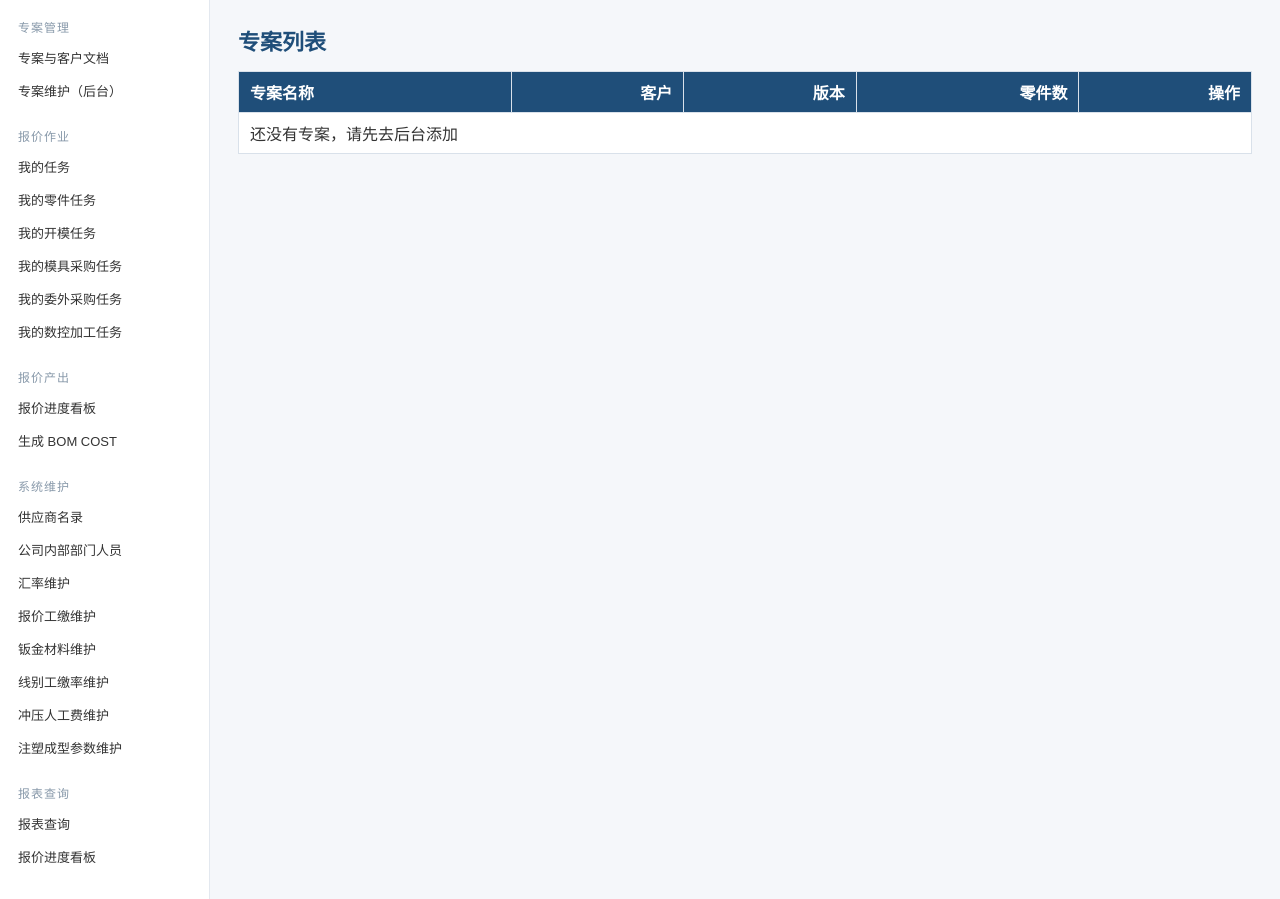
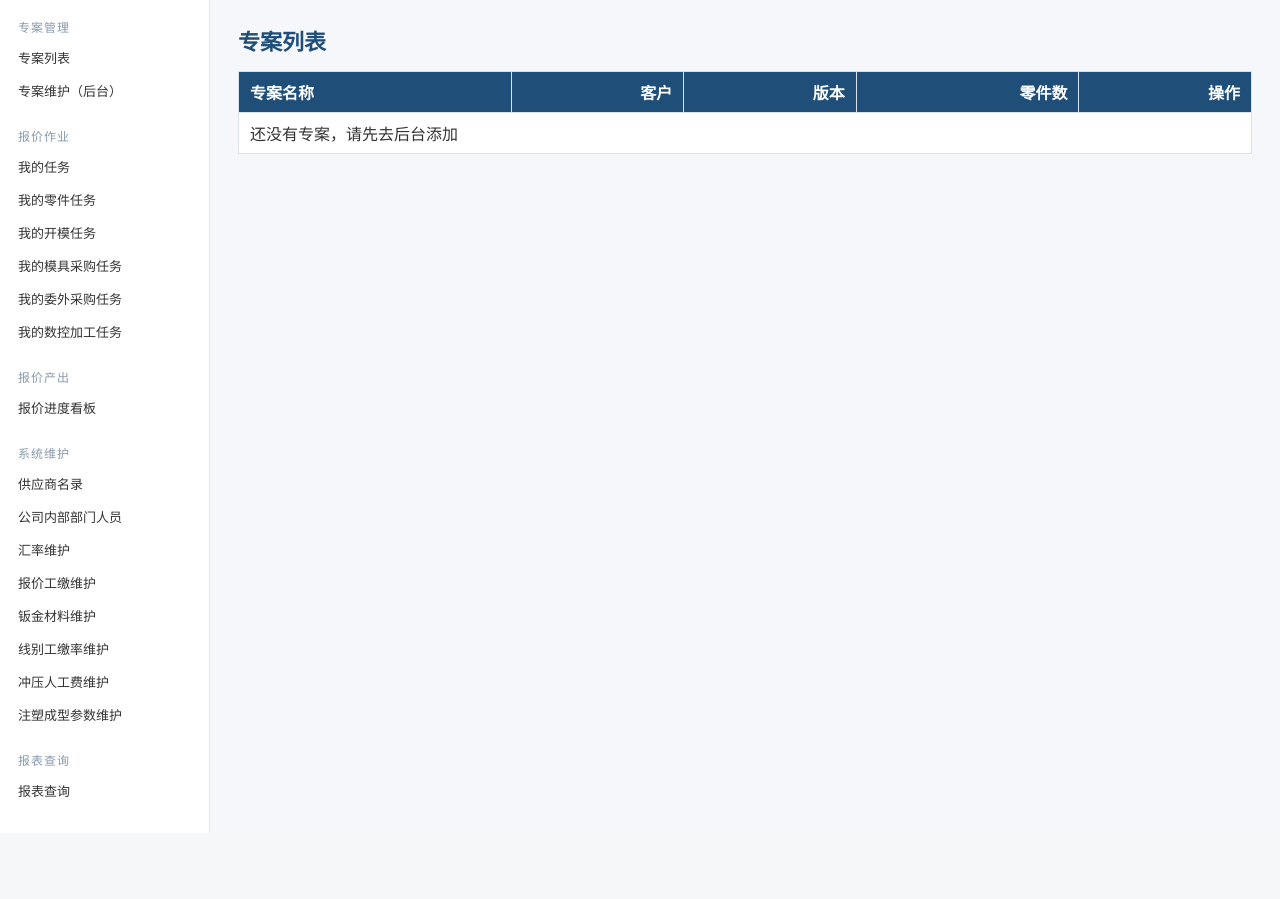
Before and after one commit to kurkobin/Intelligent-Sales-Quotation-Platform, a Django app: page / in a window 1280 px wide. Shown: the part 52-951 px from the top of the page. After the commit the page ends 885 px from the top, so only its background shows below. Run offline with Django 5.2, Linux system fonts and the light colour scheme; the visitor is signed in with stand-in values (Sample User, id 1); data that the repository does not hold is empty.

Commit message:
整理侧边栏菜单（去掉重复项）、README 补充界面预览

```diff
--- a/quotes/templates/base.html
+++ b/quotes/templates/base.html
@@ -54,7 +54,7 @@
     <aside class="sidebar">
       <div class="nav-group">
         <div class="grp">专案管理</div>
-        <a href="{% url 'home' %}">专案与客户文档</a>
+        <a href="{% url 'home' %}">专案列表</a>
         {% if user.is_staff %}<a href="/admin/projects/project/">专案维护（后台）</a>{% endif %}
       </div>
 
@@ -79,7 +79,6 @@
       <div class="nav-group">
         <div class="grp">报价产出</div>
         <a href="{% url 'dashboard' %}">报价进度看板</a>
-        <a href="{% url 'home' %}">生成 BOM COST</a>
       </div>
 
       {% if user.is_staff %}
@@ -99,7 +98,6 @@
       <div class="nav-group">
         <div class="grp">报表查询</div>
         <a href="{% url 'report_query' %}">报表查询</a>
-        <a href="{% url 'dashboard' %}">报价进度看板</a>
       </div>
     </aside>
 
```
Also changed, not shown: README.md, images/图片一.png (added), images/评估人员界面.png (added), images/销售人员界面.png (added), images/页面展示.jpg (added), images/页面展示1.jpg (added), images/页面展示2.jpg (added).
